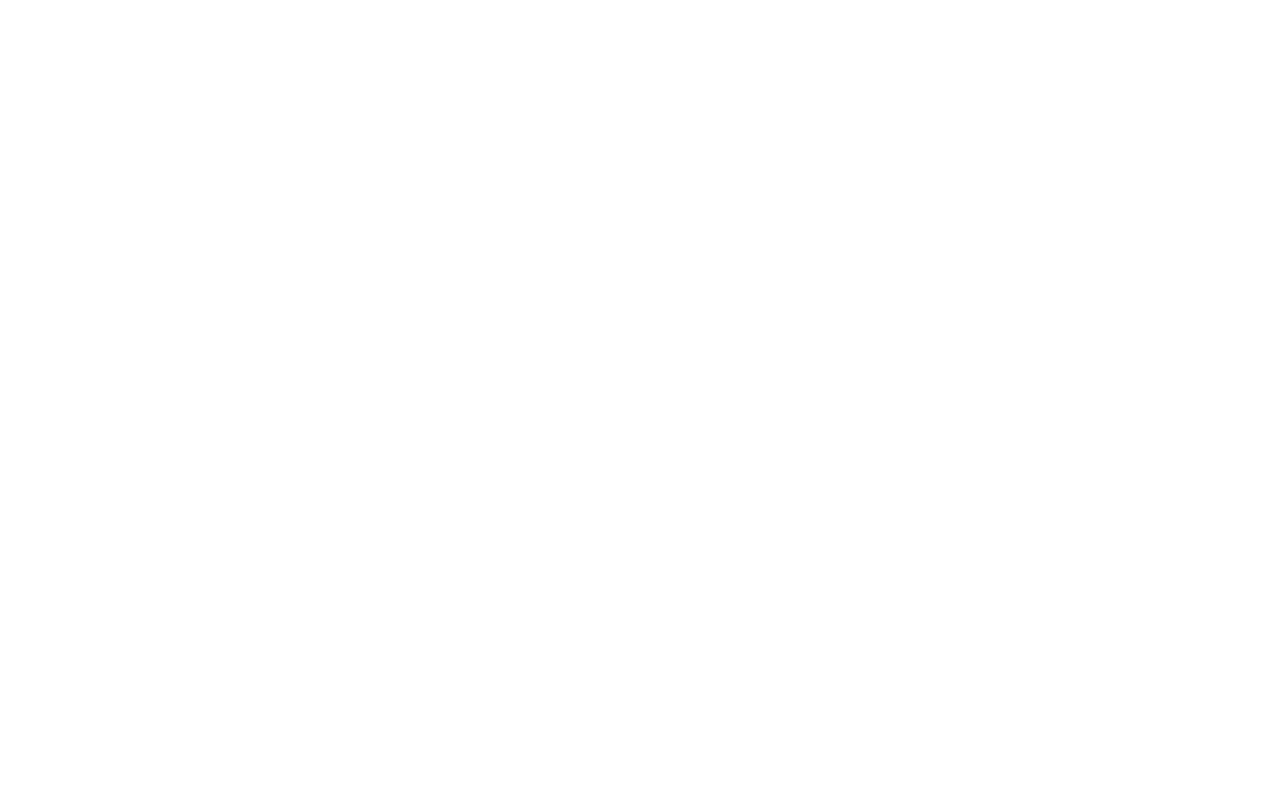
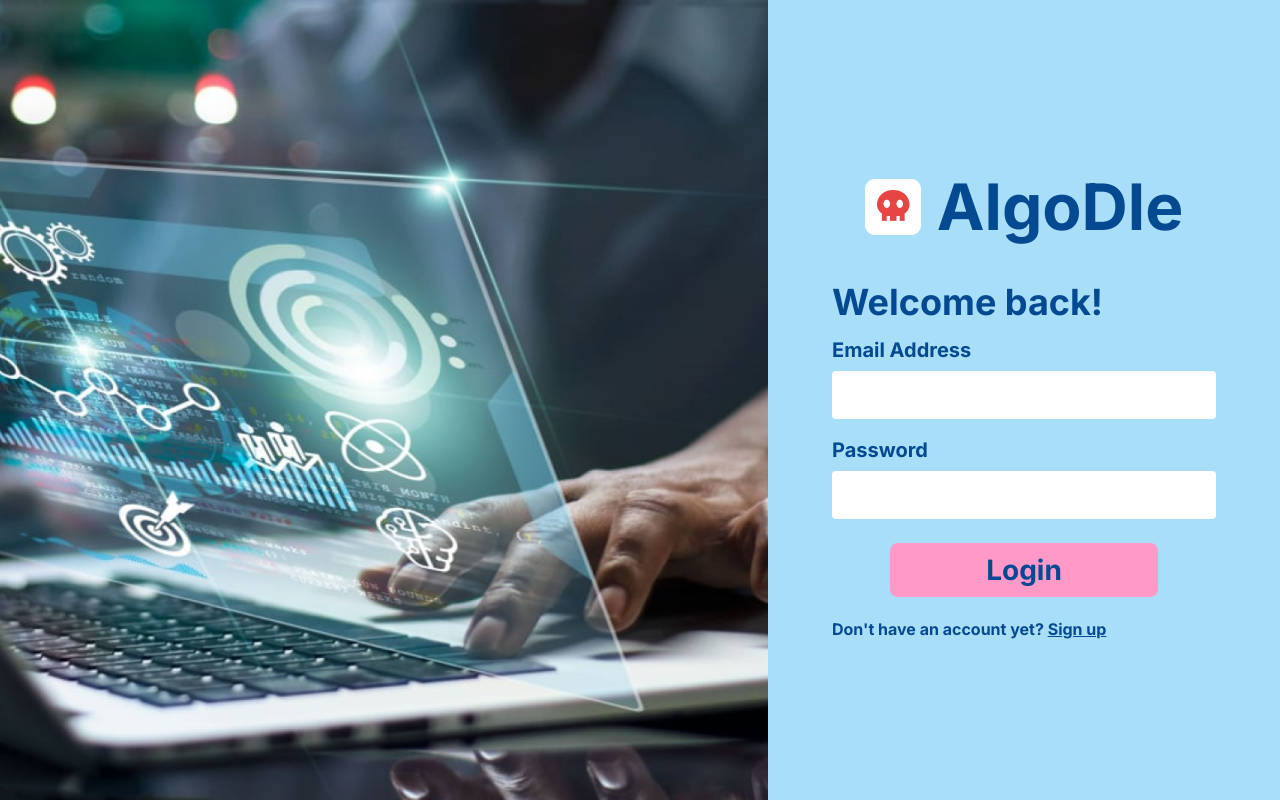
Before and after one commit to devsoc-unsw/trainee-mercury-24t1, a React (Vite) app in the folder frontend/: page /login in a window 1280 px wide. Before the commit this address had no page. Built offline with nearby package versions, Linux system fonts and the light colour scheme.

Commit message:
Login + Register Pages

```diff
--- a/frontend/index.html
+++ b/frontend/index.html
@@ -5,6 +5,10 @@
     <link rel="icon" type="image/svg+xml" href="/vite.svg" />
     <meta name="viewport" content="width=device-width, initial-scale=1.0" />
     <title>Team Jupiter</title>
+
+    <link rel="preconnect" href="https://fonts.googleapis.com">
+    <link rel="preconnect" href="https://fonts.gstatic.com" crossorigin>
+    <link href="https://fonts.googleapis.com/css2?family=Inter:wght@100..900&display=swap" rel="stylesheet">
   </head>
   <body>
     <div id="root"></div>
--- a/frontend/src/App.tsx
+++ b/frontend/src/App.tsx
@@ -1,6 +1,8 @@
 import { BrowserRouter, Route, Routes } from "react-router-dom";
 import "./App.css";
 import Home from "./pages/Home";
+import Login from "./pages/Login";
+import Register from "./pages/Register";
 import Goddle from "./pages/Goddle";
 import BrokenTelephone from "./pages/BrokenTelephone";
 import Algodle from "./pages/Algodle";
@@ -10,6 +12,8 @@
     <BrowserRouter>
       <Routes>
         <Route path="/" element={<Home />} />
+        <Route path="/login" element={<Login />} />
+        <Route path="/register" element={<Register />} />
         <Route path="/goddle" element={<Goddle />} />
         <Route path="/broken-telephone" element={<BrokenTelephone />} />
         <Route path="/algodle" element={<Algodle />} />
--- a/frontend/src/pages/Login.tsx
+++ b/frontend/src/pages/Login.tsx
@@ -1,5 +1,55 @@
+import { useState } from 'react';
+import logo from "../assets/logo.png";
+import stockPhoto from "../assets/stockPhoto.png";
+
 export default function Login() {
+  document.body.style.overflow = 'hidden';
+
+  const [email, setEmail] = useState('');
+  const [password, setPassword] = useState('');
+
+  const loginUser = () => {
+    // Login goes here
+    console.log(email, password);
+  };
+
   return (
-    <div>Login</div>
+    <div className="flex w-full h-screen">
+      <div className="w-3/5 bg-green-500">
+        <img className="w-full h-full" src={stockPhoto}></img>
+      </div>
+      <div className="w-2/5 flex flex-col justify-center items-center bg-Blue1">
+        <div className="flex flex-col w-3/4">
+          <div className="flex justify-center items-center mb-5">
+            <img className="w-14 h-14 mr-4" src={logo}></img>
+            <span className="text-[64px] text-Blue2 font-bold font-Inter">AlgoDle</span>
+          </div>
+          <span className="text-[36px] text-Blue2 font-bold font-Inter mb-1.5">Welcome back!</span>
+          <span className="text-[20px] text-Blue2 font-bold font-Inter mb-1.5">Email Address</span>
+          <input
+            className="h-12 p-2 rounded text-lg mb-4"
+            type="text"
+            onChange={e => setEmail(e.target.value)}
+            value={email}
+          />
+          <span className="text-[20px] text-Blue2 font-bold font-Inter mb-1.5">Password</span>
+          <input
+            className="h-12 p-2 rounded text-lg mb-6"
+            type="text"
+            onChange={e => setPassword(e.target.value)}
+            value={password}
+          />
+          <div className="flex justify-center items-center mb-5">
+            <button
+              className="text-[28px] text-Blue2 font-bold font-Inter bg-Pink1 hover:bg-Pink2 px-24 py-1.5 rounded-lg transition duration-500 hover:scale-110"
+              onClick={loginUser}
+            >
+              Login
+            </button>
+          </div>
+          <span className="text-Blue2 font-bold font-Inter">Don't have an account yet? <a href="/register"><span className="underline">Sign up</span></a></span>
+        </div>
+      </div>
+    </div>
   )
 }
--- a/frontend/src/pages/Register.tsx
+++ b/frontend/src/pages/Register.tsx
@@ -1,5 +1,74 @@
+import { useState } from 'react';
+import logo from "../assets/logo.png";
+import stockPhoto from "../assets/stockPhoto.png";
+
 export default function Register() {
+  document.body.style.overflow = 'hidden';
+
+  const [email, setEmail] = useState('');
+  const [password, setPassword] = useState('');
+  const [retypePassword, setRetypePassword] = useState('');
+
+  const registerUser = () => {
+    // Register goes here
+    const emailRegex = /^[a-zA-Z0-9._%+-]+@[a-zA-Z0-9.-]+\.[a-zA-Z]{2,}$/;
+    if (password !== retypePassword) {
+      alert("Password Mismatch");
+    }
+    else if (email === '' || password === '' || retypePassword === '') {
+      alert("Incomplete Fields");
+    }
+    else if (emailRegex.test(email) === false) {
+      alert("Invalid Email");
+    }
+    else {
+      console.log(email, password, retypePassword);
+    }
+  };
+
   return (
-    <div>Register</div>
+    <div className="flex w-full h-screen">
+      <div className="w-3/5 bg-green-500">
+        <img className="w-full h-full" src={stockPhoto}></img>
+      </div>
+      <div className="w-2/5 flex flex-col justify-center items-center bg-Blue1">
+        <div className="flex flex-col w-3/4">
+          <div className="flex justify-center items-center mb-5">
+            <img className="w-14 h-14 mr-4" src={logo}></img>
+            <span className="text-[64px] text-Blue2 font-bold font-Inter">AlgoDle</span>
+          </div>
+          <span className="text-[36px] text-Blue2 font-bold font-Inter mb-1.5">Welcome!</span>
+          <span className="text-[20px] text-Blue2 font-bold font-Inter mb-1.5">Email Address</span>
+          <input
+            className="h-12 p-2 rounded text-lg mb-4"
+            type="text"
+            onChange={e => setEmail(e.target.value)}
+            value={email}
+          />
+          <span className="text-[20px] text-Blue2 font-bold font-Inter mb-1.5">Password</span>
+          <input
+            className="h-12 p-2 rounded text-lg mb-6"
+            type="text"
+            onChange={e => setPassword(e.target.value)}
+            value={password}
+          />
+          <span className="text-[20px] text-Blue2 font-bold font-Inter mb-1.5">Retype Password</span>
+          <input
+            className="h-12 p-2 rounded text-lg mb-6"
+            type="text"
+            onChange={e => setRetypePassword(e.target.value)}
+            value={retypePassword}
+          />
+          <div className="flex justify-center items-center mb-5">
+            <button
+              className="text-[28px] text-Blue2 font-bold font-Inter bg-Pink1 hover:bg-Pink2 px-24 py-1.5 rounded-lg transition duration-500 hover:scale-110"
+              onClick={registerUser}
+            >
+              Register
+            </button>
+          </div>
+        </div>
+      </div>
+    </div>
   )
 }
--- a/frontend/tailwind.config.js
+++ b/frontend/tailwind.config.js
@@ -7,8 +7,16 @@
       'Yellow1': '#FCF6BD',
       'Green1' : '#D0F4DE',
       'Blue1' : '#A9DEF9',
-      'Purple1' : '#E4C1F9'
-
+      'Purple1' : '#E4C1F9',
+      'Blue2': '#054A91',
+      'Blue3': '#3E7CB1',
+      'Blue4': '#81A4CD',
+      'Blue5': '#DBE4EE',
+      'Orange1': '#F17300',
+      'Pink2': '#FF73B3'
+    },
+    fontFamily: {
+      'Inter': ['"Inter"']
     },
     extend: {},
   },
```
Also changed, not shown: frontend/src/assets/logo.png (added), frontend/src/assets/stockPhoto.png (added).
